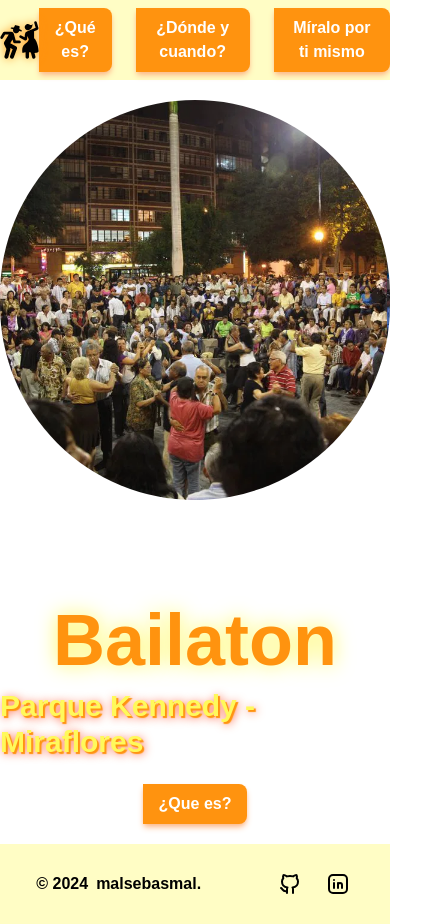
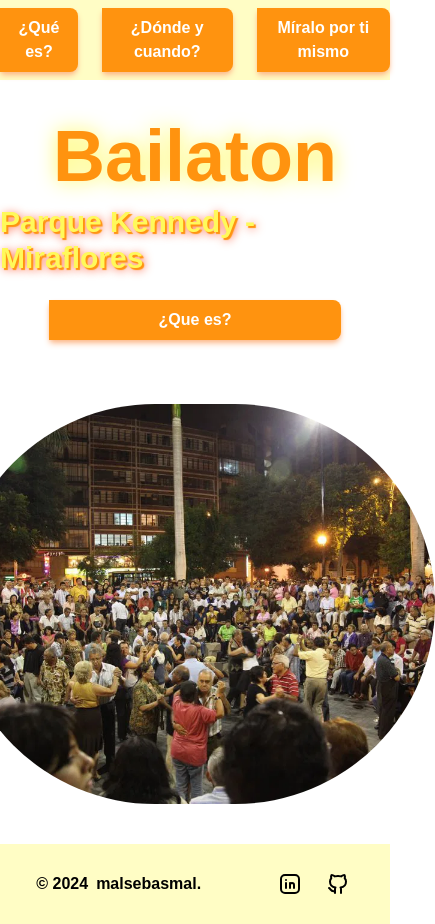
Before and after one commit to malsebasmal/Bailaton, a React (Vite) app: page / in a window 390 px wide. Shown: the whole page, 435 px wide, since content can reach past the window. Built offline with nearby package versions, Linux system fonts and the light colour scheme; what tailwindcss-animated would draw is missing.

Commit message:
first steps for mobile

```diff
--- a/src/components/Footer.tsx
+++ b/src/components/Footer.tsx
@@ -8,12 +8,12 @@ function Footer() {
         <ul className="flex justify-center items-center gap-4">
           <li>
             <a className="p-1" href="https://www.linkedin.com/in/antoniomaldonadotech/">
-              <img src="./github.svg" alt="github icon" />
+              <img src="./linkedin.svg" alt="linkedin icon" />
             </a>
           </li>
           <li>
             <a className="p-1" href="https://github.com/malsebasmal">
-              <img src="./linkedin.svg" alt="linkedin icon" />
+              <img src="./github.svg" alt="github icon" />
             </a>
           </li>
         </ul>
--- a/src/components/Header.tsx
+++ b/src/components/Header.tsx
@@ -4,7 +4,7 @@ function Header() {
   return (
     <header className="w-full h-20 flex justify-center items-center">
       <nav className="w-full h-full bg-[#fffdc5] flex justify-around items-center">
-        <Link to="/">
+        <Link to="/" className="msm:hidden tb:inline-block lg:inline-block">
           <img className="w-14 drop-shadow-org" src="dance.svg" alt="dance" />
         </Link>
         <ul className="flex gap-6">
--- a/src/pages/HomePage.tsx
+++ b/src/pages/HomePage.tsx
@@ -4,14 +4,14 @@ import { Link } from "react-router-dom"
 
 function HomePage() {
   return (
-    <Section style="flex flex-wrap justify-center items-center gap-16 w-full [height:calc(100dvh_-_5rem)]">
+    <Section style="flex justify-center items-center gap-16 w-full msm:flex-col-reverse lg:flex-row [height:calc(100dvh_-_5rem)]">
       <CarouselHero />
       <div className="flex flex-col items-center gap-6">
         <h1 className="flex flex-col items-center gap-3">
           <span className="text-7xl font-bold text-shadow-title text-org">Bailaton</span>
           <span className="text-3xl font-semibold text-shadow-subtitle text-ylw ">Parque Kennedy - Miraflores</span>
         </h1>
-        <Link className="shadow-md shadow-orange-300 text-white font-bold rounded-r-lg py-2 px-4 text-center bg-org" to="/whatis">¿Que es?</Link>
+        <Link className="w-9/12 shadow-md shadow-orange-300 text-white font-bold rounded-r-lg py-2 px-4 text-center bg-org" to="/whatis">¿Que es?</Link>
       </div>
     </Section>
   )
--- a/tailwind.config.js
+++ b/tailwind.config.js
@@ -8,6 +8,10 @@ module.exports = {
   ],
   theme: {
     extend: {
+      screens: {
+        msm: "320px",
+        tb: "620px"
+      },
       colors: {
         org: "#ff930f",
         ylw: "#fff95b"
```
